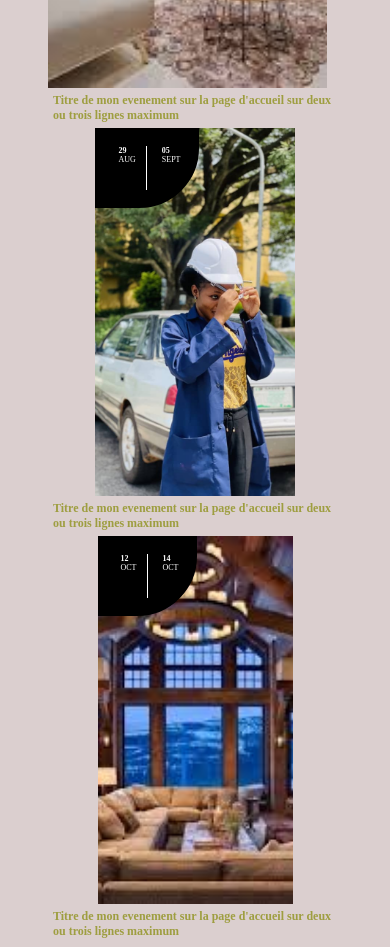
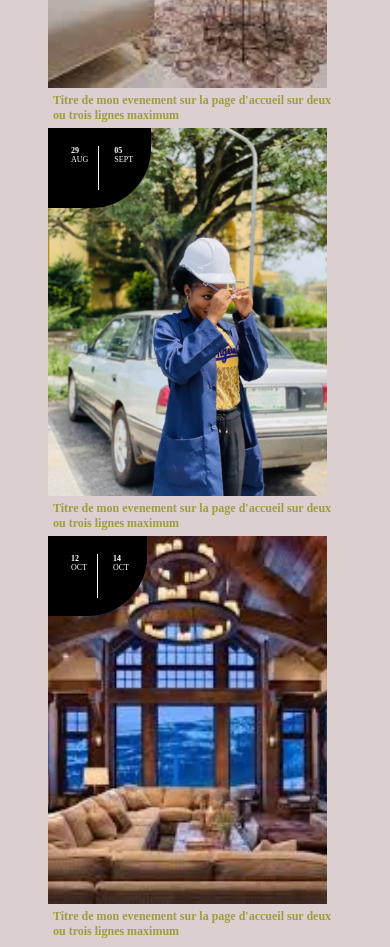
Before and after one commit to Favouropeyemi/pludunn, a plain HTML site: page index.html in a window 390 px wide. Shown: the part 2680-3627 px from the top of the page. Drawn offline with nearby package versions, Linux system fonts and the light colour scheme.

Commit message:
modifrosh

```diff
--- a/style.css
+++ b/style.css
@@ -938,10 +938,10 @@ header .container h3, .container p {
         font-size: 20px;
     }
 
-
+/*
     .container .Agenda1{
         padding-right: 2em;
-    }
+    } */
 
     /* .Agenda2 .date{
         font-size: 16px;
@@ -966,13 +966,13 @@ header .container h3, .container p {
 
 
     .Agenda2{
-        margin-left: 1px;
+        /* margin-left: 1px; */
     }
-    .Agenda2, .Agenda3{
+    /* .Agenda2, .Agenda3{
       display: block;
       margin-left: auto;
       margin-right: auto;
-    }
+    } */
     .agenda-footer .container{
         display: grid;
         grid-template-columns: repeat(2,1fr);
```
